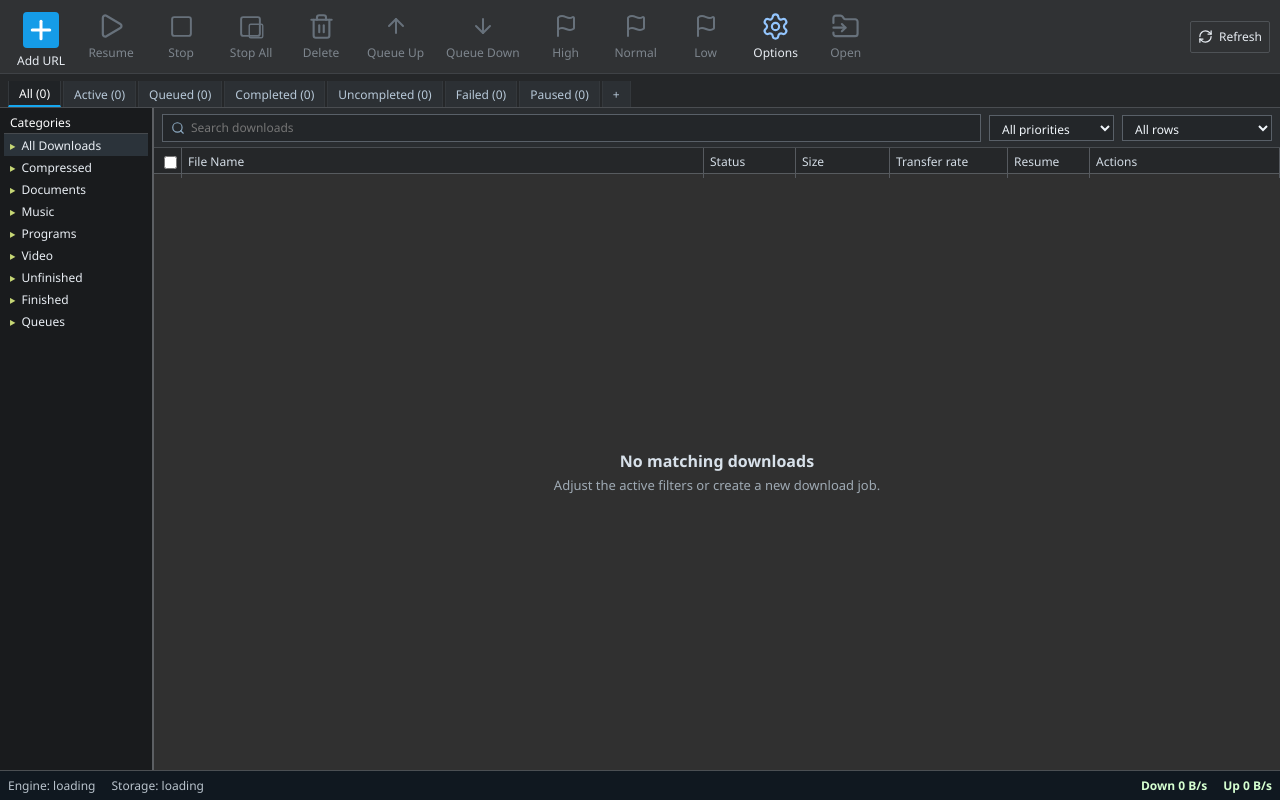
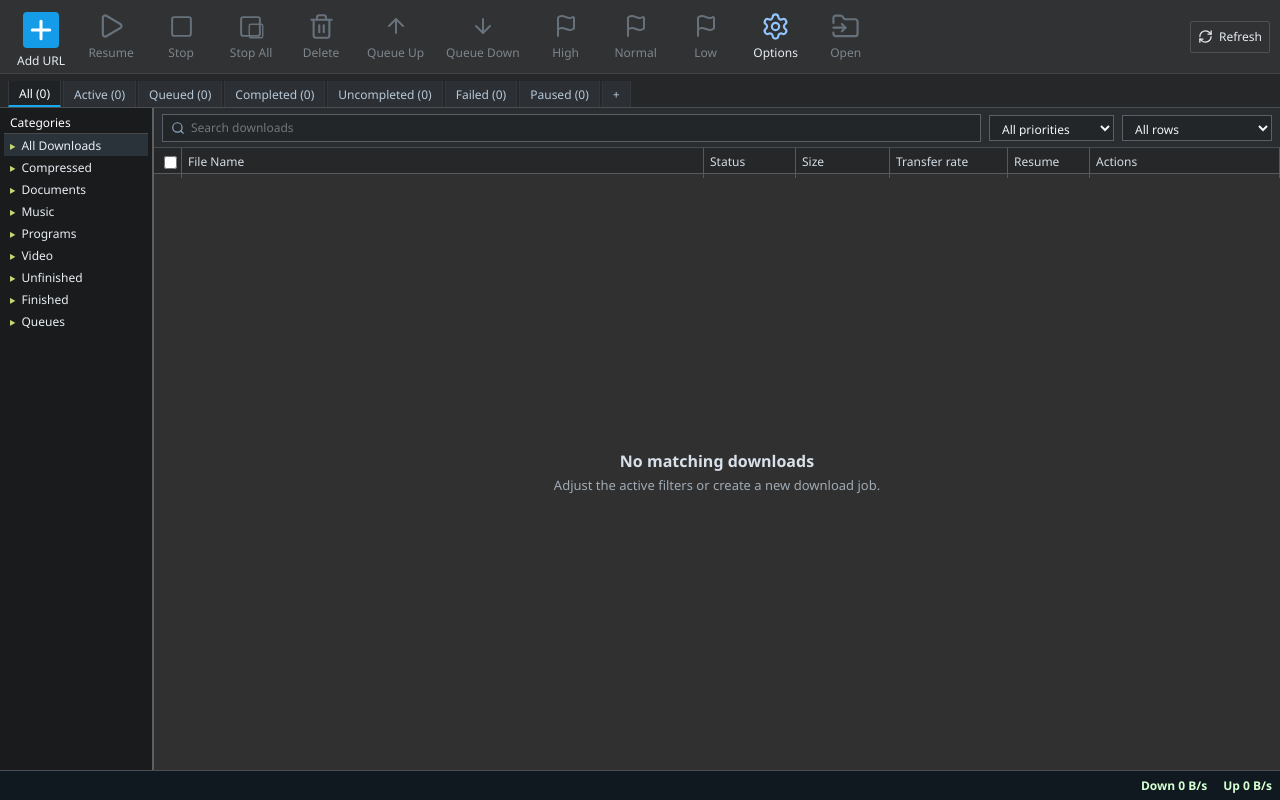
Before and after one commit to Akuji84/Trinity-Download-Manager, a React (Vite) app: page / in a window 1280 px wide. Built offline with nearby package versions, Linux system fonts and the light colour scheme.

Commit message:
Remove footer engine status text

```diff
--- a/src/App.tsx
+++ b/src/App.tsx
@@ -23,13 +23,6 @@ import {
   X,
 } from "lucide-react";
 import "./App.css";
-
-type AppStatus = {
-  app_name: string;
-  engine: string;
-  storage: string;
-  task_manager: string;
-};
 
 type DownloadState =
   | "Queued"
@@ -337,7 +330,6 @@ function preferenceSectionLabel(sectionId: PreferencesSectionId) {
 }
 
 function App() {
-  const [status, setStatus] = useState<AppStatus | null>(null);
   const [jobs, setJobs] = useState<DownloadJob[]>([]);
   const [url, setUrl] = useState("");
   const [outputFolder, setOutputFolder] = useState("");
@@ -381,7 +373,6 @@ function App() {
   const preferencesContentRef = useRef<HTMLElement | null>(null);
 
   useEffect(() => {
-    invoke<AppStatus>("app_status").then(setStatus).catch(console.error);
     invoke<AppSettings>("get_app_settings")
       .then((loadedSettings) => {
         setSettings(loadedSettings);
@@ -2738,8 +2729,6 @@ function App() {
       )}
 
       <footer className="bottom-bar">
-        <span>Engine: {status?.engine ?? "loading"}</span>
-        <span>Storage: {status?.storage ?? "loading"}</span>
         <strong>Down {formatBytes(globalSpeed)}/s</strong>
         <strong>Up 0 B/s</strong>
       </footer>
```
Also changed, not shown: 1 other file (tests, documents, lock files or other folders).
